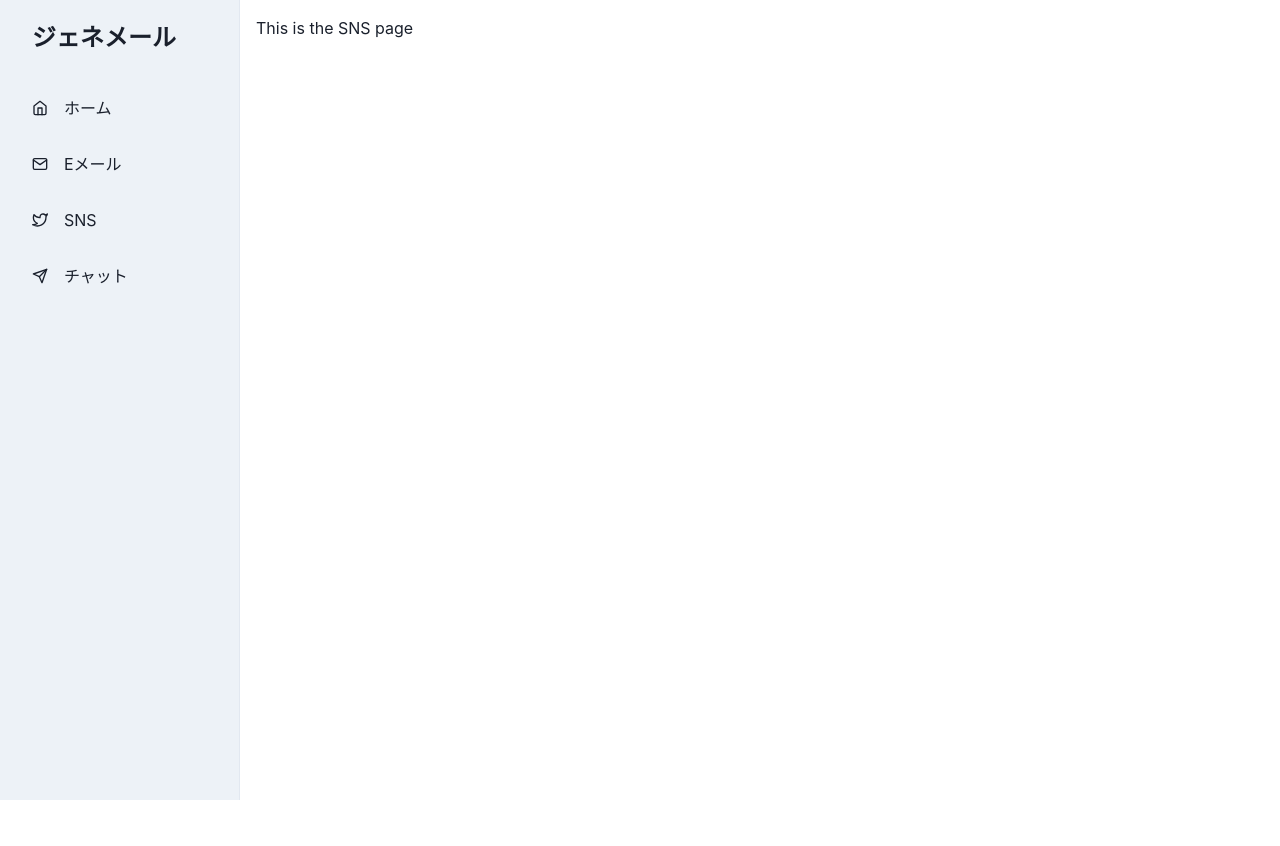
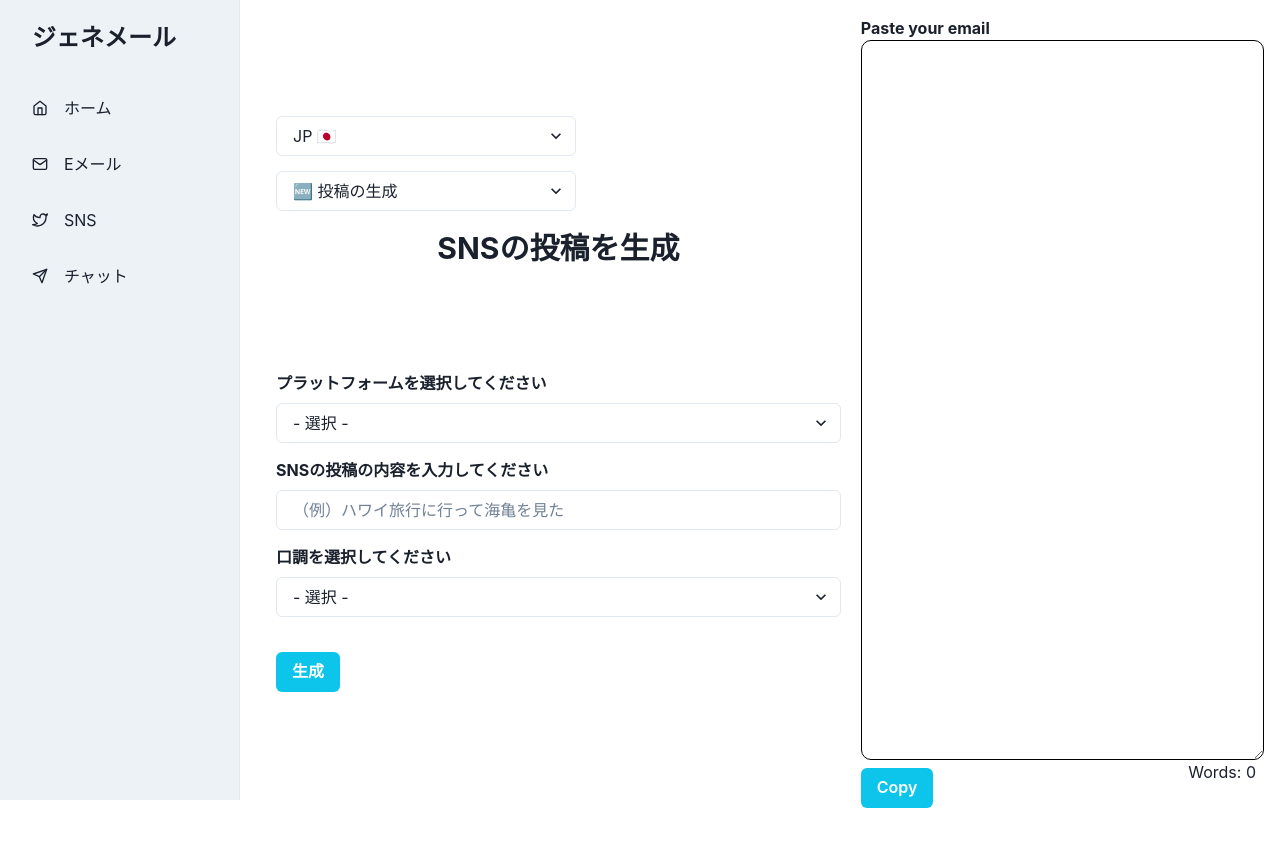
Before and after one commit to FrancisBrokering/GenMail, a React (Create React App) app in the folder gen-mail/: page /sns in a window 1280 px wide. Shown: the top 846 px of the page. Before the commit the page ends 800 px from the top, so only its background shows below. Built offline with nearby package versions, Linux system fonts and the light colour scheme.

Commit message:
added sns generator

```diff
--- a/gen-mail/api/Server.js
+++ b/gen-mail/api/Server.js
@@ -20,7 +20,7 @@ app.use(cors());
 app.post('/', (req, res) => {
     console.log(generatePrompt(req.body.email))
     openai.createCompletion({
-        model: "text-davinci-002",
+        model: "text-davinci-003",
         prompt: generatePrompt(req.body.email),
         temperature: 0.6,
         max_tokens: 2000,
--- a/gen-mail/src/components/Email/NewEmail.tsx
+++ b/gen-mail/src/components/Email/NewEmail.tsx
@@ -19,7 +19,7 @@ const NewEmail = (props: NewEmailProps) => {
     setIsGenerating(true)
     event.preventDefault()
     const data = {
-      email: props.lang==='en'? 'write a ' + tone + ' email to ' + receiver + ' about ' + emailDescription + '.': tone + '語調で' + receiver + 'に' + emailDescription + 'ことについてのメールを書け。',
+      email: props.lang==='en'? 'write a ' + tone + ' email to ' + receiver + ' about ' + emailDescription + '.': tone + 'な口調で' + receiver + 'に' + emailDescription + 'ことについてのメールを書け。',
     };
     const response = await fetch("http://localhost:8080", {
       method: "POST",
@@ -49,12 +49,12 @@ const NewEmail = (props: NewEmailProps) => {
           <Input mb='15px' type='text' name="receiver" value={receiver}
             onChange={(e) => setReceiver(e.target.value)} placeholder={t("email.newEmail.examples.who") as string} />
           <FormLabel fontWeight="bold" >{t("email.newEmail.tone")}</FormLabel>
-          <Select mb='15px' placeholder={t("email.tone.button") as string} onChange={(e) => setTone(e.target.value)}>
-            <option value={props.lang==='en'?'friendly':'フレンドリーな'}>😊 {t("email.tone.friendly")}</option>
-            <option value={props.lang==='en'?'formal':'フォーマルな'}>💼 {t("email.tone.formal")}</option>
-            <option value={props.lang==='en'?'angry':'怒っている'}>🤬 {t("email.tone.angry")}</option>
-            <option value={props.lang==='en'?'casual':'カジュアルな'}>😌 {t("email.tone.casual")}</option>
-            <option value={props.lang==='en'?'professional':'礼儀正しい'}>👔 {t("email.tone.professional")}</option>
+          <Select mb='15px' placeholder={t("tone.button") as string} onChange={(e) => setTone(e.target.value)}>
+            <option value={t("tone.friendly") as string}>😊 {t("tone.friendly")}</option>
+            <option value={t("tone.formal") as string}>💼 {t("tone.formal")}</option>
+            <option value={t("tone.angry") as string}>🤬 {t("tone.angry")}</option>
+            <option value={t("tone.casual") as string}>😌 {t("tone.casual")}</option>
+            <option value={t("tone.professional") as string}>👔 {t("tone.professional")}</option>
           </Select>
           {isGenerating ? <Button mt='20px' isLoading loadingText='Generating' /> : <Button mt='20px' colorScheme='blue' bg='#0dc5ea' _hover={{ bg: "#7dc5ea" }} variant='solid' type="submit" >{t("email.newEmail.button")}</Button>}
         </FormControl>
--- /dev/null
+++ b/gen-mail/src/components/SNS/NewSns.tsx
@@ -0,0 +1,76 @@
+import { Box, Text, Input, FormControl, FormLabel, Button, Divider, Select } from '@chakra-ui/react';
+import React, { useState } from 'react';
+import { useTranslation } from 'react-i18next'
+import GeneratedText from '../common/GeneratedText';
+
+type NewEmailProps = {
+  lang: string;
+}
+
+const NewSns = (props: NewEmailProps) => {
+  const { t } = useTranslation()
+  const [postDescription, setPostDescription] = useState("");
+  const [tone, setTone] = useState("formal");
+  const [platform, setPlatform] = useState("instagram");
+  const [isGenerating, setIsGenerating] = useState(false);
+  const [results, setResult] = useState(["", "", ""]);
+
+  async function handleSubmit(event: React.FormEvent) {
+    setIsGenerating(true)
+    event.preventDefault()
+    const data = {
+      email: props.lang==='en'? 'Create a ' + platform + ' post about ' + postDescription + '.': tone + 'な口調で' + postDescription + 'ことについての' + platform + 'の投稿を英語で作って。',
+    };
+    const response = await fetch("http://localhost:8080", {
+      method: "POST",
+      headers: {
+        "Content-Type": "application/json",
+      },
+      body: JSON.stringify(data),
+    });
+
+    const json = await response.json()
+    console.log("result is: ", json)
+    setIsGenerating(false)
+    setResult(json.result)
+    setPostDescription("")
+  }
+
+  return (
+    <Box position={'relative'} >
+      <Text textAlign='center' mb='100px' fontWeight="bold" fontSize='30px' >{t("sns.newSns.pageTitle")}</Text>
+      <form onSubmit={handleSubmit}>
+        <FormControl >
+        <FormLabel fontWeight="bold" >{t("sns.newSns.platform")}</FormLabel>
+          <Select mb='15px' placeholder={t("sns.platform.button") as string} onChange={(e) => setPlatform(e.target.value)}>
+            <option value={t("sns.platform.instagram") as string }>{t("sns.platform.instagram")}</option>
+            <option value={t("sns.platform.twitter") as string }>{t("sns.platform.facebook")}</option>
+            <option value={t("sns.platform.twitter") as string }>{t("sns.platform.twitter")}</option>
+            <option value={t("sns.platform.youtube") as string }>{t("sns.platform.youtube")}</option>
+          </Select>
+          <FormLabel fontWeight="bold" >{t("sns.newSns.about")}</FormLabel>
+          <Input mb='15px' type='text' name="description" value={postDescription}
+            onChange={(e) => setPostDescription(e.target.value)} placeholder={t("sns.newSns.examples.about") as string} />
+          <FormLabel fontWeight="bold" >{t("email.newEmail.tone")}</FormLabel>
+          <Select mb='15px' placeholder={t("tone.button") as string} onChange={(e) => setTone(e.target.value)}>
+            <option value={t("tone.friendly") as string}>😊 {t("tone.friendly")}</option>
+            <option value={t("tone.formal") as string}>💼 {t("tone.formal")}</option>
+            <option value={t("tone.angry") as string}>🤬 {t("tone.angry")}</option>
+            <option value={t("tone.casual") as string }>😌 {t("tone.casual")}</option>
+            <option value={t("tone.professional") as string }>👔 {t("tone.professional")}</option>
+          </Select>
+          {isGenerating ? <Button mt='20px' isLoading loadingText='Generating' /> : <Button mt='20px' colorScheme='blue' bg='#0dc5ea' _hover={{ bg: "#7dc5ea" }} variant='solid' type="submit" >{t("sns.newSns.button")}</Button>}
+        </FormControl>
+      </form>
+      <Box maxW='100%' whiteSpace='pre-wrap' pb='200px' >
+        {results[0] === "" ? <></> : results.map((r, index) => {
+          return (
+            <GeneratedText key={index} index={index} result={r} />
+          )
+        })}
+      </Box>
+    </Box>
+  )
+}
+
+export default NewSns;
--- a/gen-mail/src/i18n.ts
+++ b/gen-mail/src/i18n.ts
@@ -22,8 +22,6 @@ i18n
             favorite: "Favorites",
             settings: "Settings",
           },
-          email: {
-            option: "Option",
           tone: {
             button: "Select a Tone",
             friendly: "Friendly",
@@ -32,6 +30,8 @@ i18n
             casual: "Casual",
             professional: "Professional",
           },
+          email: {
+            option: "Option",
             newEmail: {
               examples: {
                 about: "e.g. not going to work tomorrow",
@@ -71,7 +71,27 @@ i18n
               button: "Cleanup Email",
               paste: "Paste the Email you want to review",
             },
-          }
+          },
+          sns: {
+            platform: {
+              button: "Select a Platform",
+              twitter: "Twitter",
+              facebook: "Facebook",
+              instagram: "Instagram",
+              youtube: "YouTube",
+              linkedin: "LinkedIn",
+            },
+            newSns: {
+              examples: {
+                about: "e.g. I went to Hawaii",
+              },
+              about: "What should this post be about?",
+              platform: "Select a Platform",
+              option: "Generate Post",
+              pageTitle: "Generate SNS Post",
+              button: "Generate Post",
+            },
+          },
         }
       },
       ja: {
@@ -86,8 +106,6 @@ i18n
             favorite: "お気に入り",
             settings: "設定",
           },
-          email: {
-            option: "オプション",
           tone: {
             button: "- 選択 -",
             friendly: "フレンドリー",
@@ -96,6 +114,8 @@ i18n
             casual: "カジュアル",
             professional: "プロフェッショナル",
           },
+          email: {
+            option: "オプション",
             newEmail: {
               examples: {
                 about: "（例）明日仕事をを休む",
@@ -135,7 +155,27 @@ i18n
               button: "確認",
               paste: "確認したいEメールを貼り付けてください",
             },
-          }
+          },
+          sns: {
+            platform: {
+              button: "- 選択 -",
+              twitter: "Twitter",
+              facebook: "Facebook",
+              instagram: "Instagram",
+              youtube: "YouTube",
+              linkedin: "LinkedIn",
+            },
+            newSns: {
+              examples: {
+                about: "（例）ハワイ旅行に行って海亀を見た",
+              },
+              about: "SNSの投稿の内容を入力してください",
+              platform: "プラットフォームを選択してください",
+              option: "投稿の生成",
+              pageTitle: "SNSの投稿を生成",
+              button: "生成",
+            },
+          },
         }
       },
     },
--- a/gen-mail/src/pages/SnsPage.tsx
+++ b/gen-mail/src/pages/SnsPage.tsx
@@ -1,11 +1,55 @@
-import React from 'react';
+import React, { useEffect, useState } from 'react';
+import NewEmail from '../components/Email/NewEmail';
+import { Box, Select, Grid, GridItem } from '@chakra-ui/react';
+import ReviewEmail from '../components/Email/ReviewEmail';
+import { useTranslation } from "react-i18next";
+import EditArea from '../components/EditArea';
 import Sidebar from '../components/SideBar';
+import NewSns from '../components/SNS/NewSns';
 
 const SnsPage = () => {
+    const [generateOption, setGenerateOption] = useState("New");
+    const [language, setLanguage] = useState("ja");
+    const { t, i18n } = useTranslation()
+
+    useEffect(() => {
+        i18n.changeLanguage(language)
+    }, [language])
+
+    function GenerateOption() {
+        switch (generateOption) {
+            case "New":
+                return (<NewSns lang={language} />)
+            case "Review":
+                return (<ReviewEmail lang={language} />)
+            default:
+                return (<NewEmail lang={language} />);
+        }
+    }
     return (
-        <Sidebar>
-            <h1>This is the SNS page</h1>
+        <Sidebar >
+            <Grid templateColumns={'repeat(5, 1fr)'}>
+                <GridItem colSpan={3}>
+                    <Box margin='100px 20px 0px 20px'>
+                        <Select mb='15px' onChange={(e) => setLanguage(e.target.value)} w='300px'>
+                            <option value="ja">JP 🇯🇵</option>
+                            <option value="en">EN 🇺🇸</option>
+                        </Select>
+                        <Select mb='15px' onChange={(e) => setGenerateOption(e.target.value)} w='300px'>
+                            <option value='New'>🆕 {t("sns.newSns.option")}</option>
+                            {/* <option value='Reply'>📩 {t("sns.replyEmail.option")}</option>
+                            <option value='Edit'>📧 {t("sns.editEmail.option")}</option>
+                            <option value='Review'>📨 {t("sns.reviewEmail.option")}</option> */}
+                        </Select>
+                        {GenerateOption()}
+                    </Box>
+                </GridItem>
+                <GridItem colSpan={2}>
+                    <EditArea></EditArea>
+                </GridItem>
+            </Grid>
         </Sidebar>
     )
 }
-export default SnsPage;
+
+export default SnsPage
```
Also changed, not shown: gen-mail/src/components/Email/ReplyEmail.tsx (+6 -6 lines). Lines whose indentation alone changed are shown as unchanged.
